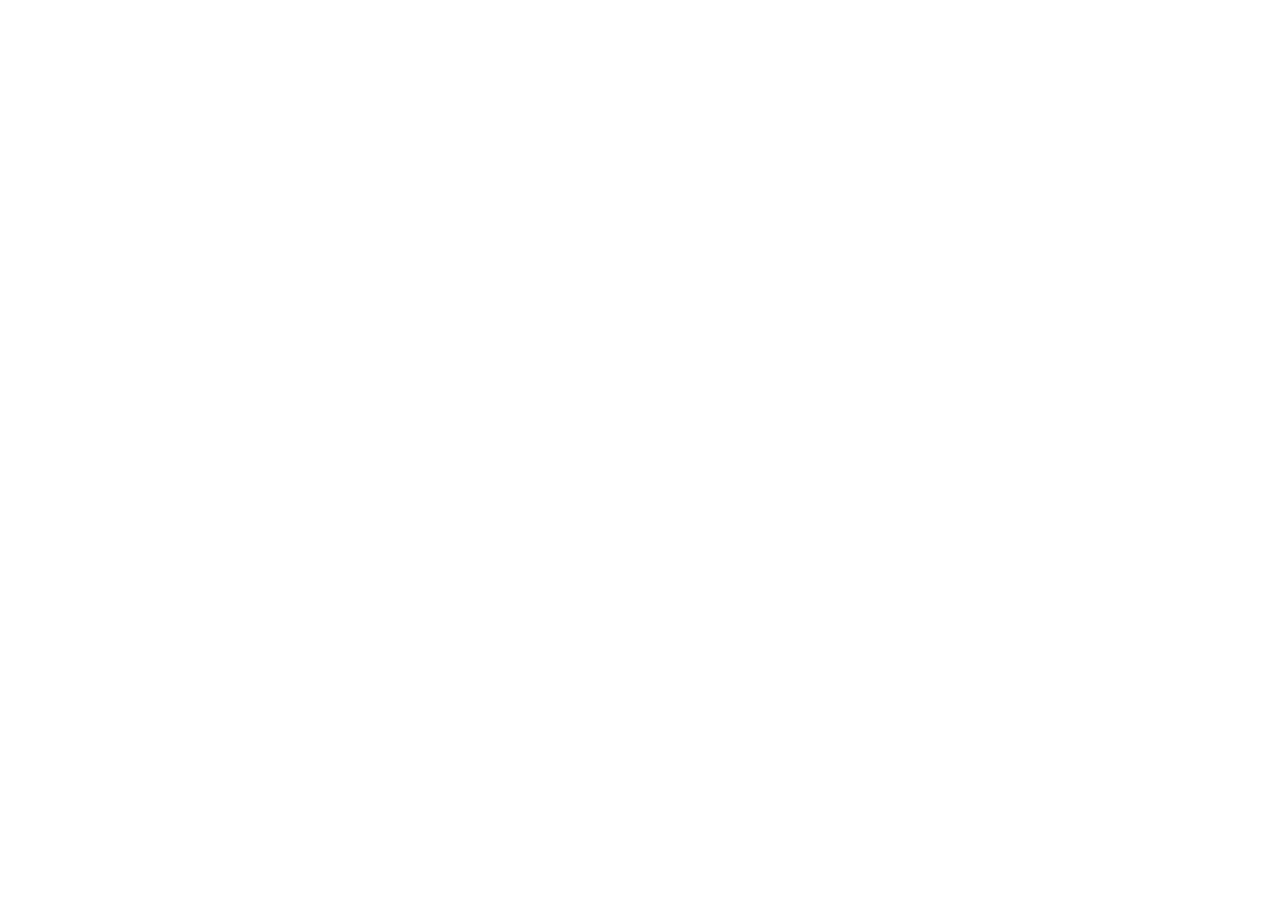
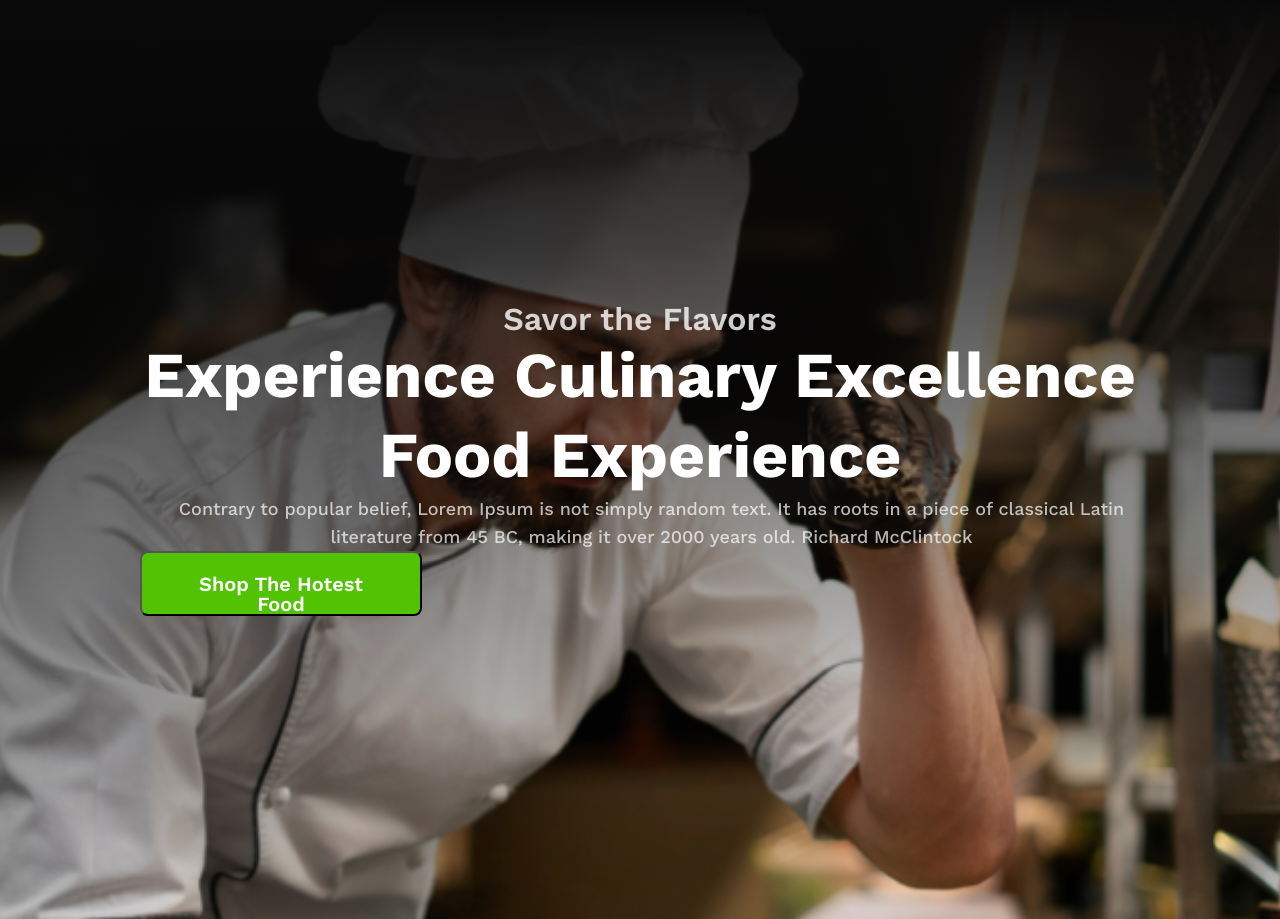
Before and after one commit to syedulislamsyed66/food-restaurant-project, a plain HTML site: page index.html in a window 1280 px wide. Before the commit the page ends 800 px from the top, so only its background shows below. Drawn offline with nearby package versions, Linux system fonts and the light colour scheme.

Commit message:
updated commit

```diff
--- a/index.html
+++ b/index.html
@@ -10,6 +10,13 @@
     <link rel="stylesheet" href="style/style.css">
 </head>
 <body>
-
+    <section id="hero">
+        <div class="hero-content">
+            <p class="subtitle">Savor the Flavors</p>
+            <h1 class="title">Experience Culinary Excellence Food Experience</h1>
+            <p class="description">Contrary to popular belief, Lorem Ipsum is not simply random text. It has roots in a piece of classical Latin literature from 45 BC, making it over 2000 years old. Richard McClintock</p>
+            <button class="btn">Shop The Hotest Food</button>
+        </div>
+    </section>
 </body>
 </html>
--- a/style/style.css
+++ b/style/style.css
@@ -1 +1,67 @@
 @import url('https://fonts.googleapis.com/css2?family=Work+Sans:ital,wght@0,100..900;1,100..900&display=swap');
+/* font-family: "Work Sans", sans-serif; */
+*{
+margin: 0px;
+padding: 0px;
+}
+.btn{
+    width: 282px;
+height: 65px;
+padding: 21px 32px 21px 32px;
+border-radius: 8px;
+background: rgba(82, 195, 3, 1);
+
+color: rgba(255, 255, 255, 1);
+font-family: Work Sans;
+font-size: 20px;
+font-weight: 600;
+line-height: 100%;
+letter-spacing: 0%;
+text-align: center;
+}
+#hero{
+    background-color: brown;
+    background: linear-gradient(180.00deg, rgba(9.197244644165039, 8.92899227142334, 8.92899227142334, 1),rgba(16, 16, 16, 0) 100%),url(../assets/hero-bg.png);
+    height: 919px;
+    background-repeat: no-repeat;
+    background-size: cover;
+    background-position: center;
+    display: flex;
+    justify-content: center;
+    align-items: center;
+}
+#hero .hero-content{
+    width: 1000px;
+    margin: 0 auto;
+}
+#hero .hero-content .subtitle{
+    opacity: 0.8;
+    color: rgba(255, 255, 255, 1);
+    font-family: Work Sans;
+    font-size: 32px;
+    font-weight: 600;
+    line-height: 100%;
+    letter-spacing: 0%;
+    text-align: center;
+}
+#hero .hero-content .title{
+    width: 1000px;
+    height: 160px;
+    color: rgba(255, 255, 255, 1);
+    font-family: Work Sans;
+    font-size: 64px;
+    font-weight: 700;
+    line-height: 80px;
+    letter-spacing: 0%;
+    text-align: center;
+}
+#hero .hero-content .description{
+    width: 1023px;
+    height: 56px;opacity: 0.7;color: rgba(255, 255, 255, 1);
+    font-family: Work Sans;
+    font-size: 18px;
+    font-weight: 500;
+    line-height: 28px;
+    letter-spacing: 0%;
+    text-align: center;
+}
```
Also changed, not shown: assets/biriyani.png (added), assets/burger.png (added), assets/foods.png (added), assets/hero-bg.png (added), assets/pizza.png (added), assets/social-bg.png (added).
